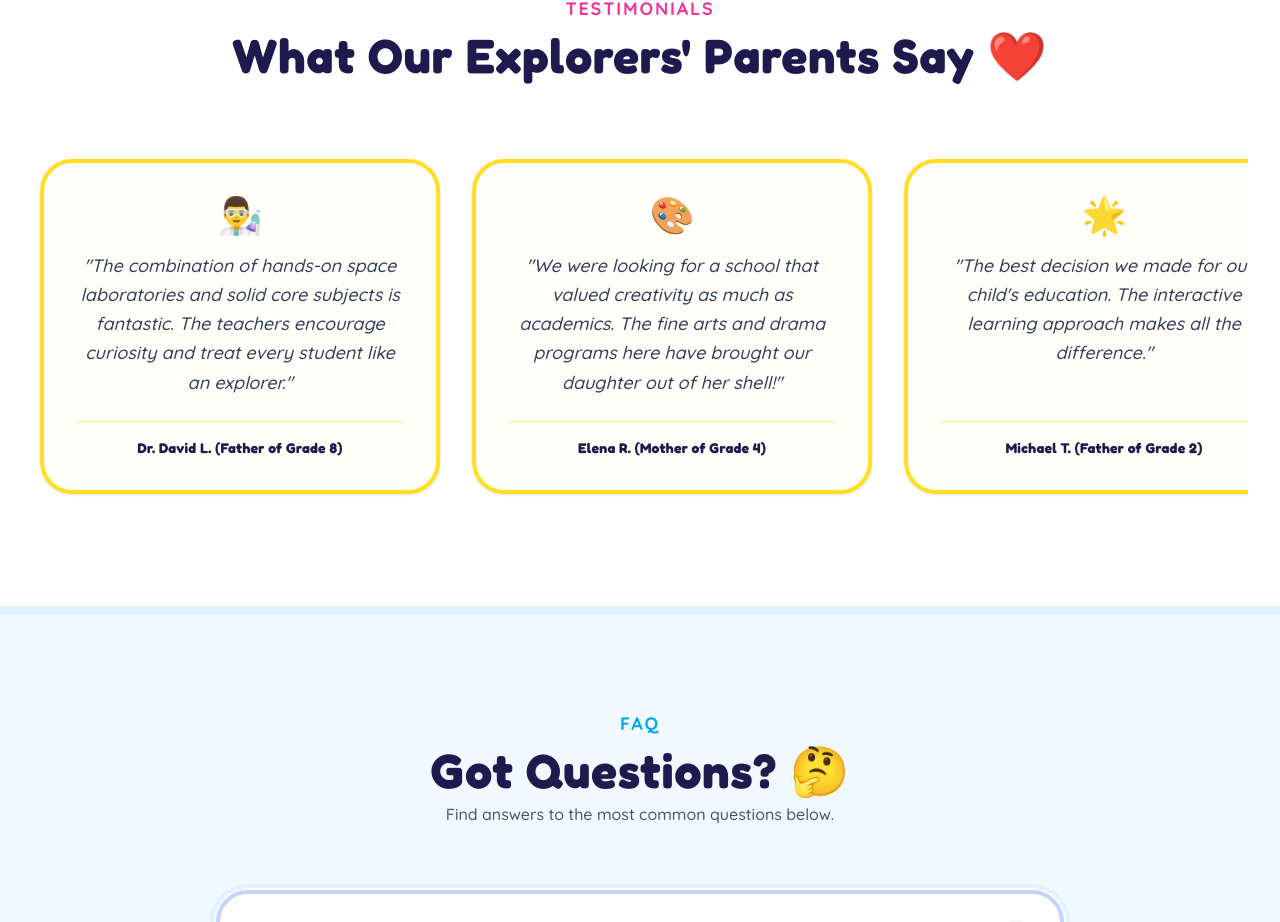
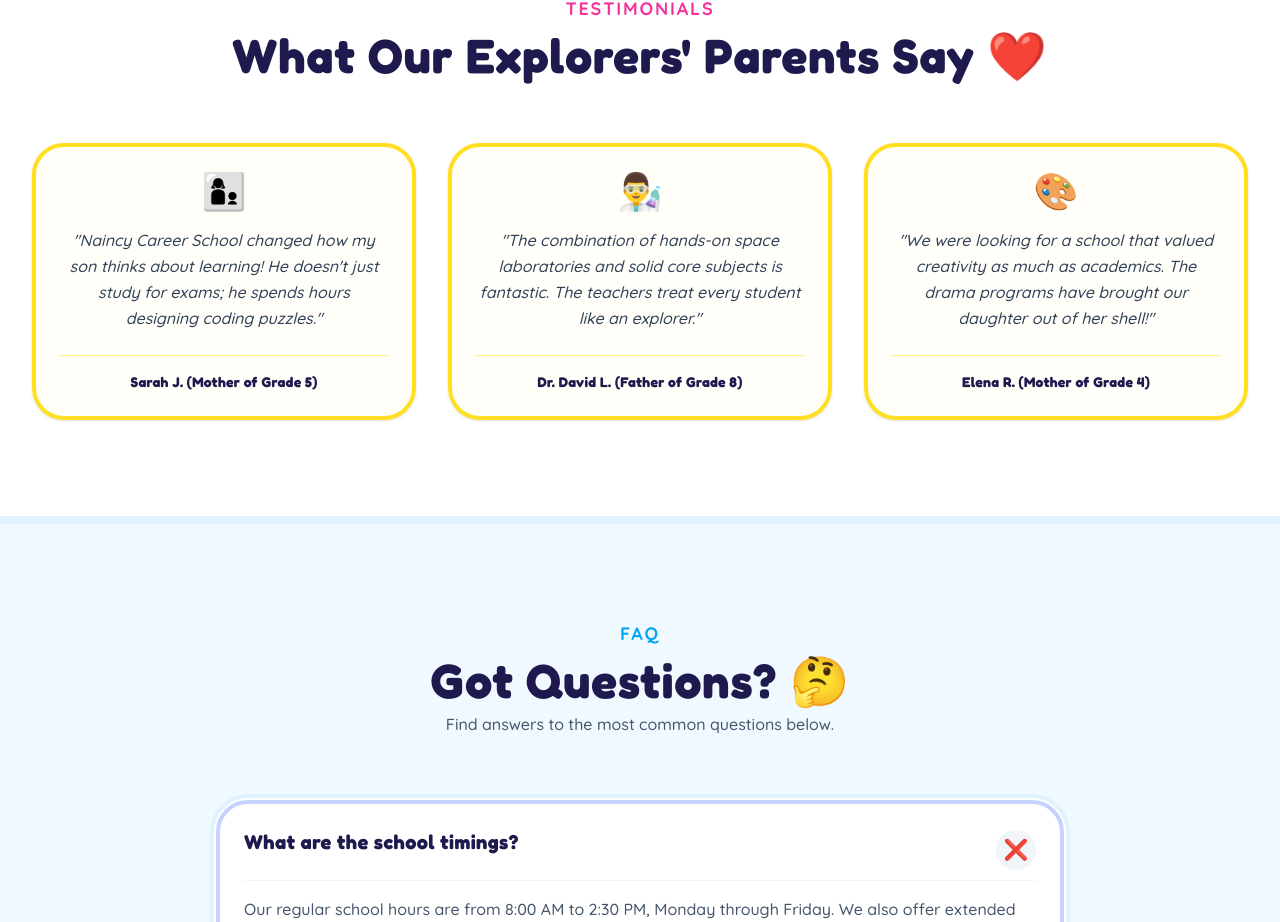
Before and after one commit to Hemant-Agrahari/naincy-career-school, a Next.js app: page / in a window 1280 px wide. Shown: the part 4411-5333 px from the top of the page. Built offline with nearby package versions, Linux system fonts and the light colour scheme.

Commit message:
fix: revert Testimonials to a static 3-column grid for stability

```diff
--- a/src/components/TestimonialCarousel.tsx
+++ b/src/components/TestimonialCarousel.tsx
@@ -3,48 +3,35 @@
 
 const testimonials = [
   {
-    quote: "Naincy Career School changed how my son thinks about learning! He doesn't just study for exams; he spends hours designing coding puzzles. He loves it here!",
+    quote: "Naincy Career School changed how my son thinks about learning! He doesn't just study for exams; he spends hours designing coding puzzles.",
     author: "Sarah J. (Mother of Grade 5)",
     icon: "👩‍👦",
   },
   {
-    quote: "The combination of hands-on space laboratories and solid core subjects is fantastic. The teachers encourage curiosity and treat every student like an explorer.",
+    quote: "The combination of hands-on space laboratories and solid core subjects is fantastic. The teachers treat every student like an explorer.",
     author: "Dr. David L. (Father of Grade 8)",
     icon: "👨‍🔬",
   },
   {
-    quote: "We were looking for a school that valued creativity as much as academics. The fine arts and drama programs here have brought our daughter out of her shell!",
+    quote: "We were looking for a school that valued creativity as much as academics. The drama programs have brought our daughter out of her shell!",
     author: "Elena R. (Mother of Grade 4)",
     icon: "🎨",
-  },
-  {
-    quote: "The best decision we made for our child's education. The interactive learning approach makes all the difference.",
-    author: "Michael T. (Father of Grade 2)",
-    icon: "🌟",
-  },
-  {
-    quote: "I am amazed by the robotics club. My daughter is already programming her own robots at age 10!",
-    author: "Priya S. (Mother of Grade 5)",
-    icon: "🤖",
   }
 ];
 
 export default function TestimonialCarousel() {
   return (
-    <div className="w-full overflow-hidden relative py-4">
-      {/* Container for the scrolling marquee */}
-      {/* We pause the animation on hover so parents can read the quote */}
-      <div className="flex gap-6 md:gap-8 w-max animate-marquee hover:[animation-play-state:paused]">
-        {/* We map twice to create the infinite loop effect seamlessly */}
-        {[...testimonials, ...testimonials].map((test, idx) => (
-          <div key={idx} className="w-[300px] md:w-[400px] flex-shrink-0">
-            <div className="playful-card border-4 border-yellow-300 rounded-[32px] p-6 sm:p-8 bg-amber-50/30 flex flex-col shadow-sm h-full min-h-[280px]">
+    <div className="w-full">
+      <div className="grid grid-cols-1 lg:grid-cols-3 gap-8">
+        {testimonials.map((test, idx) => (
+          <div key={idx} className="w-full h-full">
+            <div className="playful-card border-4 border-yellow-300 rounded-[32px] p-6 bg-amber-50/30 flex flex-col shadow-sm h-full hover:scale-105 transition-transform duration-300">
               <div className="text-4xl mb-4 text-center">{test.icon}</div>
-              <p className="text-slate-700 font-body font-medium italic leading-relaxed text-base sm:text-lg text-center mb-6 flex-grow whitespace-normal">
+              <p className="text-slate-700 font-body font-medium italic leading-relaxed text-base text-center mb-6 flex-grow">
                 "{test.quote}"
               </p>
               <div className="border-t border-yellow-200 pt-4 text-center mt-auto">
-                <h4 className="font-header text-sm font-bold text-indigo-950 whitespace-normal">{test.author}</h4>
+                <h4 className="font-header text-sm font-bold text-indigo-950">{test.author}</h4>
               </div>
             </div>
           </div>
```
